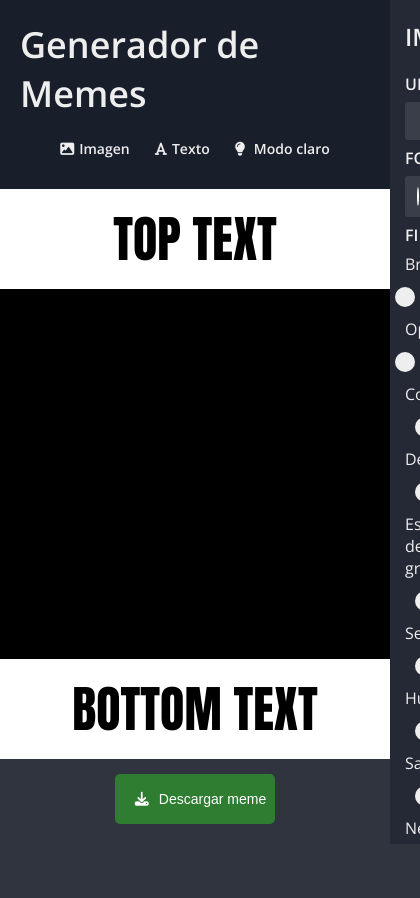
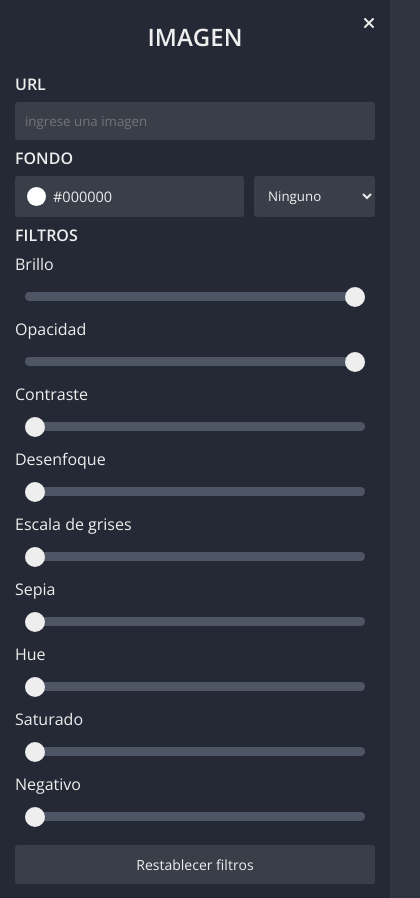
Before and after one commit to julianabaezz/Generador-de-memes, a plain HTML site: page index.html in a window 390 px wide. Shown: the whole page, 420 px wide, since content can reach past the window. Before the commit the page ends 844 px from the top, so only its background shows below. Drawn offline with nearby package versions, Linux system fonts and the light colour scheme.

Commit message:
responsive

```diff
--- a/index.html
+++ b/index.html
@@ -57,7 +57,9 @@
 
     <aside class="aside">
       <!-- ----------IMAGEN-------------->
+      <i id="close-aside" class="close-aside fas fa-times"></i>
       <div class="aside-img">
+
         <h2>IMAGEN</h2>
         <div class="flex-column">
           <label class="bold-text" for="url">URL</label>
@@ -68,7 +70,7 @@
             placeholder="ingrese una imagen"
           />
         </div>
-        <!-- <form id="imageForm"> -->
+        <form id="imageForm">
           <label class="bold-text" for="img-color">FONDO</label>
           <div class="flex space-between space-background">
             <div id="cont-input" class="cont-input-color">
@@ -190,13 +192,12 @@
               Restablecer filtros
             </button>
           </div>
-        <!-- </form> -->
+        </form>
       </div>
       <!-- ----------TEXTO-------------->
       <div class="aside-txt hidden">
         <h2>TEXTO</h2>
 
-        <!-- <form> -->
         <div class="superior flex-column mb-20px">
           <label class="bold-text" for="top-text">SUPERIOR</label>
           <textarea
@@ -207,7 +208,9 @@
           ></textarea>
           <div>
             <input id="check-top-text" type="checkbox" />
-            <label for="check-top-text" class="text-check">Sin texto superior</label>
+            <label for="check-top-text" class="text-check"
+              >Sin texto superior</label
+            >
           </div>
         </div>
 
@@ -222,7 +225,9 @@
           ></textarea>
           <div>
             <input id="check-bottom-text" type="checkbox" />
-            <label for="check-bottom-text" class="text-check">Sin texto inferior</label>
+            <label for="check-bottom-text" class="text-check"
+              >Sin texto inferior</label
+            >
           </div>
         </div>
 
@@ -265,7 +270,6 @@
 
         <div class="flex-column mb-20px">
           <div class="color-background-container flex space-background">
-
             <div class="flex-column half-space">
               <label class="bold-text">COLOR</label>
               <div id="color-input" class="cont-input-color">
@@ -301,30 +305,37 @@
                 >
               </div>
             </div>
-
           </div>
           <div>
             <input type="checkbox" id="checkbox-transparent" />
-            <label for="checkbox-transparent" class="text-check">Fondo transparente</label>
+            <label for="checkbox-transparent" class="text-check"
+              >Fondo transparente</label
+            >
           </div>
         </div>
-
-
-
-
-
-
 
         <div class="border-container mb-20px">
           <label class="bold-text">CONTORNO</label>
           <div class="border-options mt-5px">
-            <button class="input-style button" type="button" id="text-shadow-none">
+            <button
+              class="input-style button"
+              type="button"
+              id="text-shadow-none"
+            >
               Ninguno
             </button>
-            <button class="input-style button" type="button" id="text-shadow-light">
+            <button
+              class="input-style button"
+              type="button"
+              id="text-shadow-light"
+            >
               Claro
             </button>
-            <button class="input-style button" type="button" id="text-shadow-dark">
+            <button
+              class="input-style button"
+              type="button"
+              id="text-shadow-dark"
+            >
               Oscuro
             </button>
           </div>
@@ -352,7 +363,6 @@
             <option value="2.5">2.5</option>
           </select>
         </div>
-        <!-- </form> -->
       </div>
     </aside>
     <script
--- a/scripts/script.js
+++ b/scripts/script.js
@@ -4,15 +4,21 @@ const btnTxtAside = document.getElementById("btn-txt-aside");
 const btnTheme = document.getElementById("btn-theme");
 const textTheme = document.getElementById("text-theme");
 const downloadBtn = document.getElementById("download-btn");
+const contImage = document.querySelector('.wrapper')
+const closeAside = document.getElementById('close-aside');
+const aside = document.querySelector('.aside');
 
 // ------HEADER
 // --Boton imagen
 btnImgAside.addEventListener("click", () => {
+	aside.classList.remove('hidden');
 	asideImg.classList.remove("hidden");
 	asideTxt.classList.add("hidden");
+
 });
 // --Boton texto
 btnTxtAside.addEventListener("click", () => {
+	aside.classList.remove('hidden');
 	asideImg.classList.add("hidden");
 	asideTxt.classList.remove("hidden");
 });
@@ -27,9 +33,14 @@ btnTheme.addEventListener("click", () => {
 	}
 });
 
+//Cerrar Aside
+closeAside.addEventListener('click', () => {
+	aside.classList.add('hidden');
+})
+
 // --Boton descarga
 downloadBtn.addEventListener("click", () => {
-	domtoimage.toBlob(image).then(function (blob) {
+	domtoimage.toBlob(contImage).then(function (blob) {
 		window.saveAs(blob, "meme.png");
 	});
 });
--- a/styles/style.css
+++ b/styles/style.css
@@ -57,6 +57,7 @@ p {
     overflow: auto;
     padding: 0 15px;
 }
+
 .aside::-webkit-scrollbar {
     width: 1px ;
     background-color: black;
@@ -194,8 +195,31 @@ input[type="color"]::-webkit-color-swatch {
     color: var(--color)
 }
 
+.close-aside{
+    position: fixed;
+    right: 0;
+    display: none;
+    margin: 15px;
+    color: var(--color);
+}
 
 
+@media screen and (max-width: 1300px){
+    .close-aside{
+        display: flex;
+    }
+    .aside{
+        position: absolute;
+        right: 0;
+        z-index: 1;
+    }
+}
+
+@media screen and (max-width:700px){
+    .aside{
+        width: 100%;
+    }
+}
 
 
 
```
Lines whose indentation alone changed are shown as unchanged.
